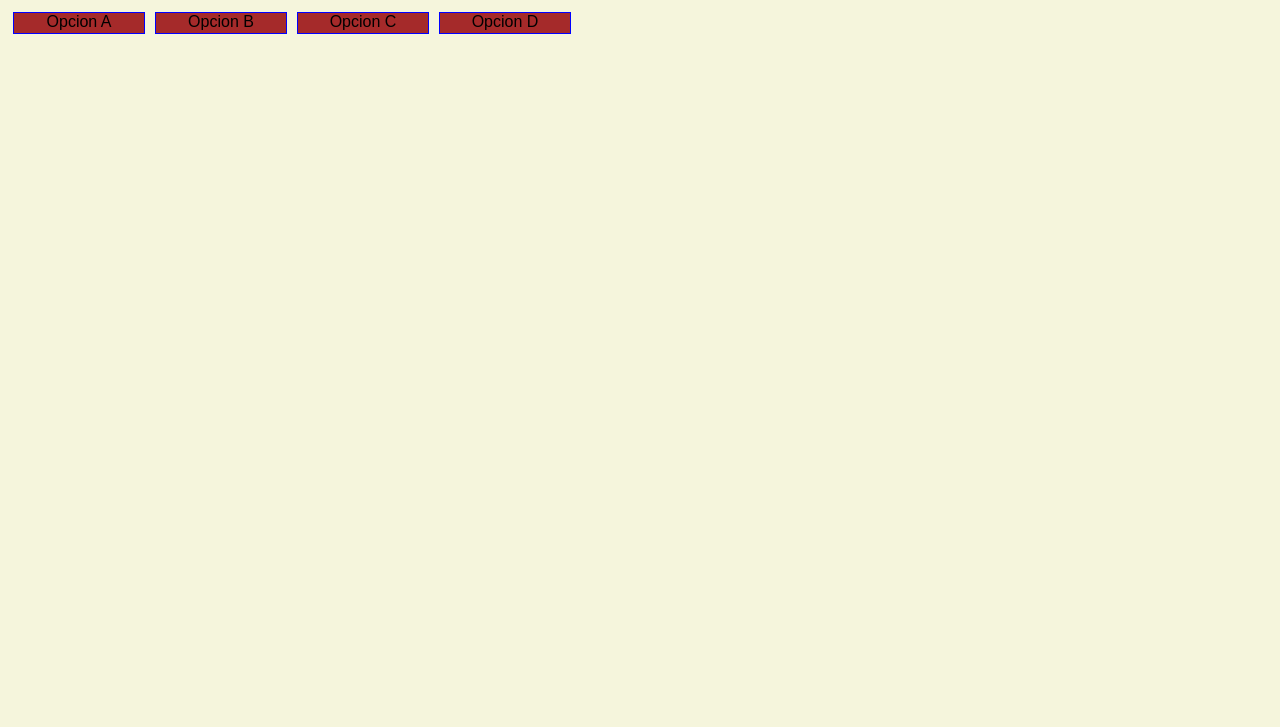
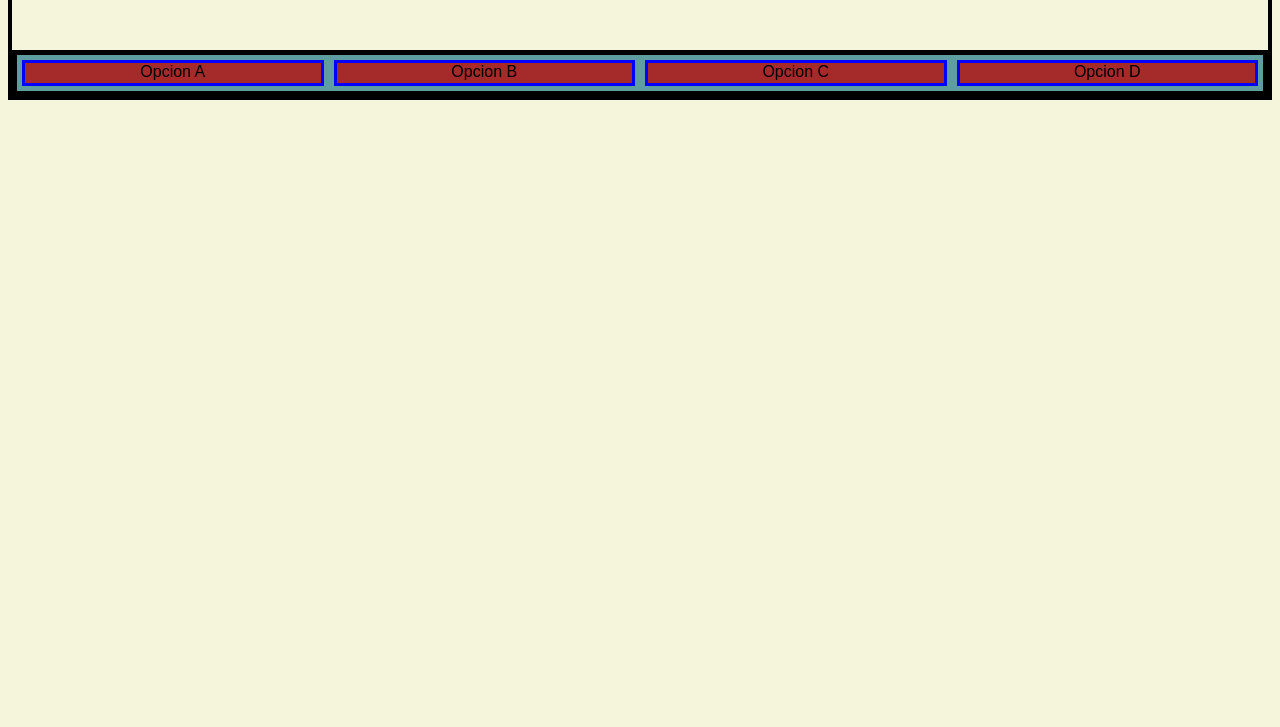
Before and after one commit to Willburg05/Introduccion-a-Flexbox, a plain HTML site: page index.html in a window 1280 px wide. Shown: the part 73-800 px from the top of the page. Drawn offline with Linux system fonts and the light colour scheme.

Commit message:
Se agregaron algunos detalles más a la página

```diff
--- a/style.css
+++ b/style.css
@@ -1,5 +1,6 @@
 body{
     background-color: beige;
+    border: 4px solid black;
 }
 .caja{
     background-color: brown;
@@ -8,11 +9,17 @@ body{
     justify-content: space-between;
 margin: 5px;
 line-height: 17px;
-    border: 1px solid blue;
-    width: 130px;
+    border: 3px solid blue;
+    width: 80%;
     height: 20px;
-    float: left;
 }
 .titulo{
     text-align: center;
+    font-size: 23px;
 }
+.flex-container{
+    display: flex;
+border: 5px solid black;
+background-color: cadetblue;
+padding-right: : 40px;
+}
```
Also changed, not shown: index.html (+5 -0 lines).
